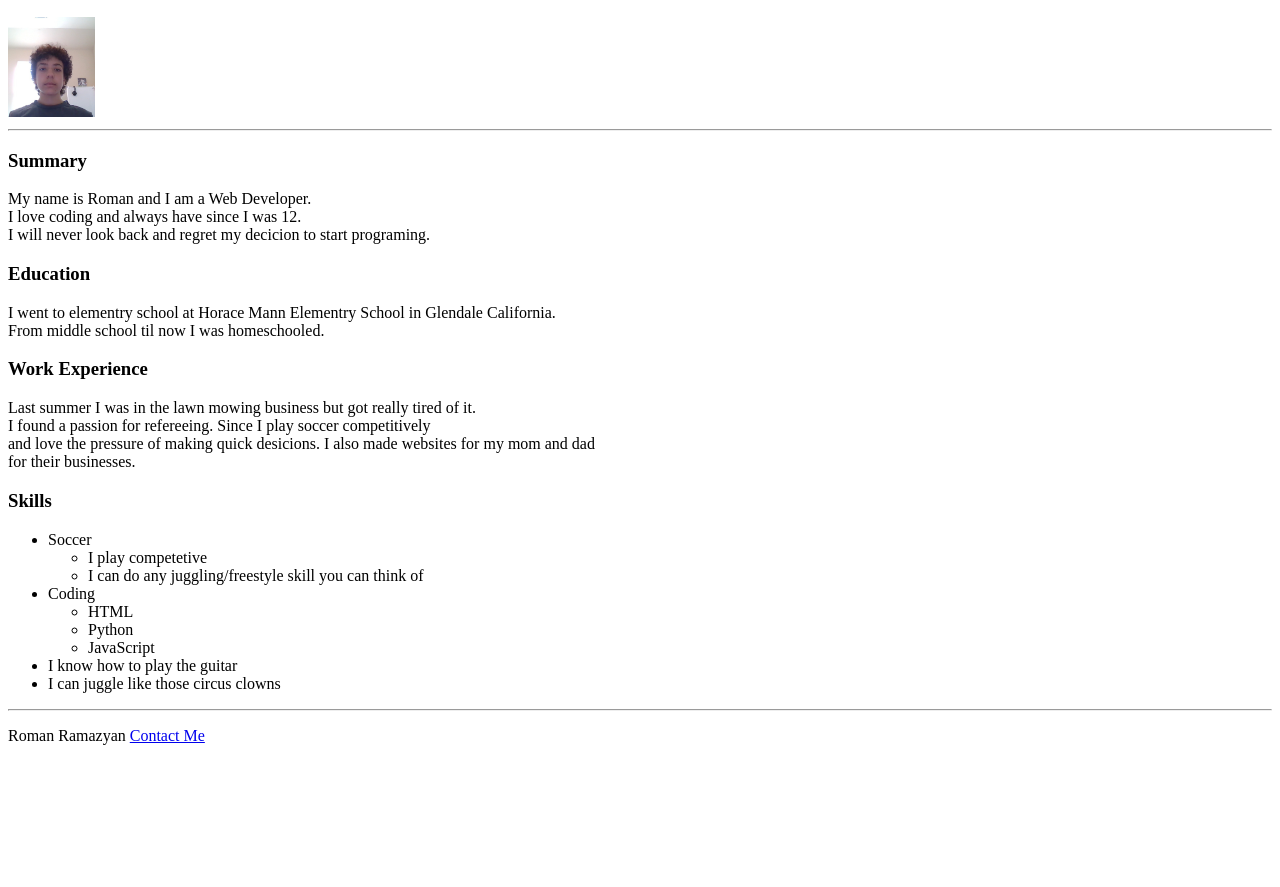
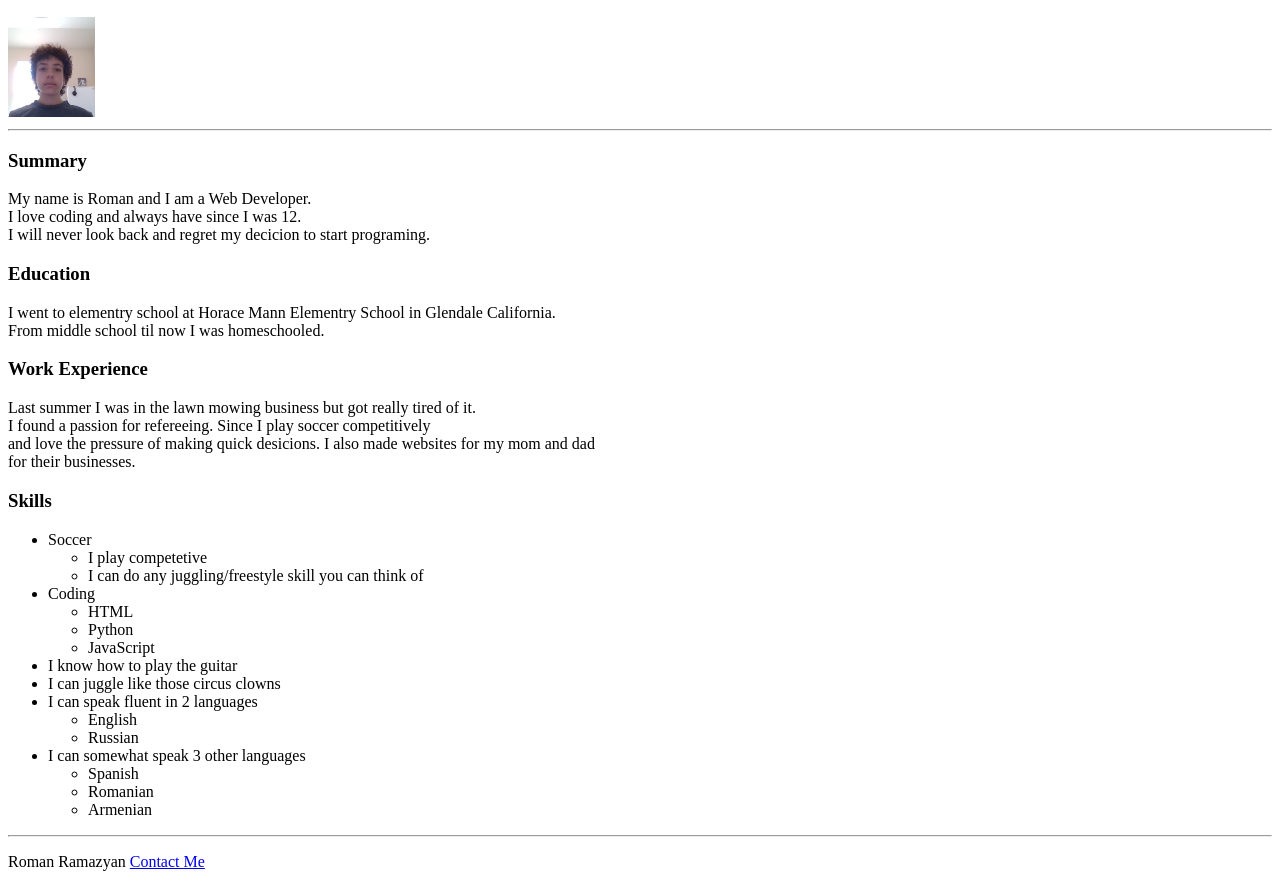
Before and after one commit to RomanRamazyan2010/html-Resume, a plain HTML site: page index.html in a window 1280 px wide. Shown: the part 110-997 px from the top of the page. Before the commit the page ends 871 px from the top, so only its background shows below. Drawn offline with Linux system fonts and the light colour scheme.

Commit message:
Add files via upload

```diff
--- a/index.html
+++ b/index.html
@@ -47,6 +47,19 @@
             </li>
             <li>I know how to play the guitar</li>
             <li>I can juggle like those circus clowns</li>
+            <li>I can speak fluent in 2 languages
+                <ul>
+                    <li>English</li>
+                    <li>Russian</li>
+                </ul>
+            </li>
+            <li>I can somewhat speak 3 other languages
+                <ul>
+                    <li>Spanish</li>
+                    <li>Romanian</li>
+                    <li>Armenian</li>
+                </ul>
+            </li>
         </ul>
 
         <hr/>
```
